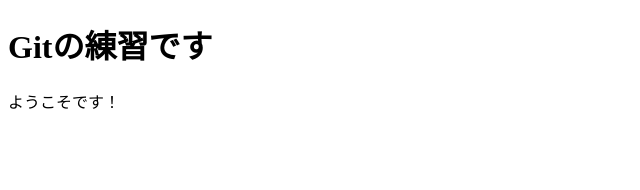
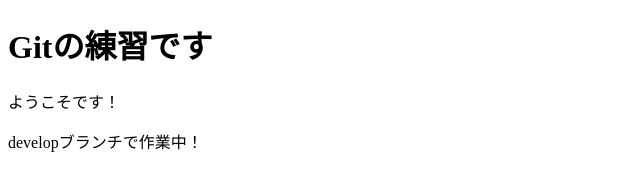
Before and after one commit to yozakurakirei/git-lesson, a plain HTML site: page index.html in a window 1280 px wide. Shown: the whole page, without its empty margins (0-640 px from the left). Drawn offline with Linux system fonts and the light colour scheme.

Commit message:
develop最新の状態に変更

```diff
--- a/index.html
+++ b/index.html
@@ -9,5 +9,6 @@
 <body>
   <h1>Gitの練習です</h1>
 	<p>ようこそです！</p>
+	<p>developブランチで作業中！</p>
 </body>
 </html>
```
